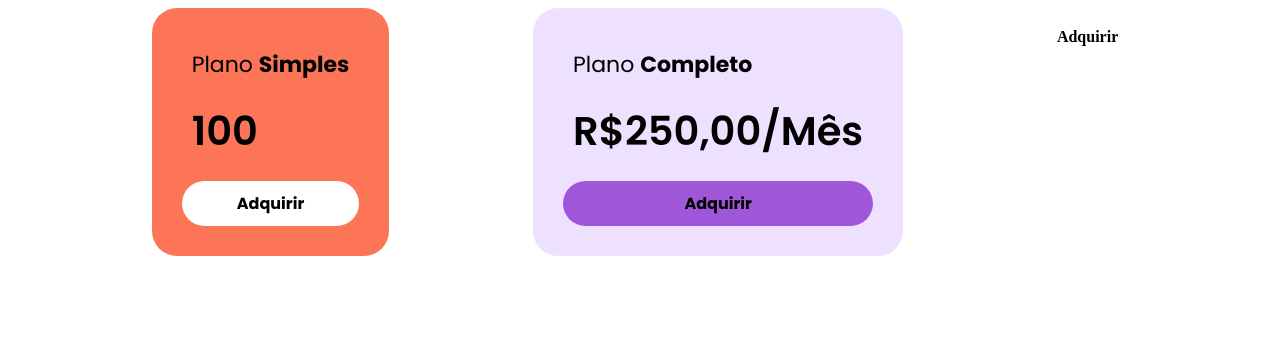
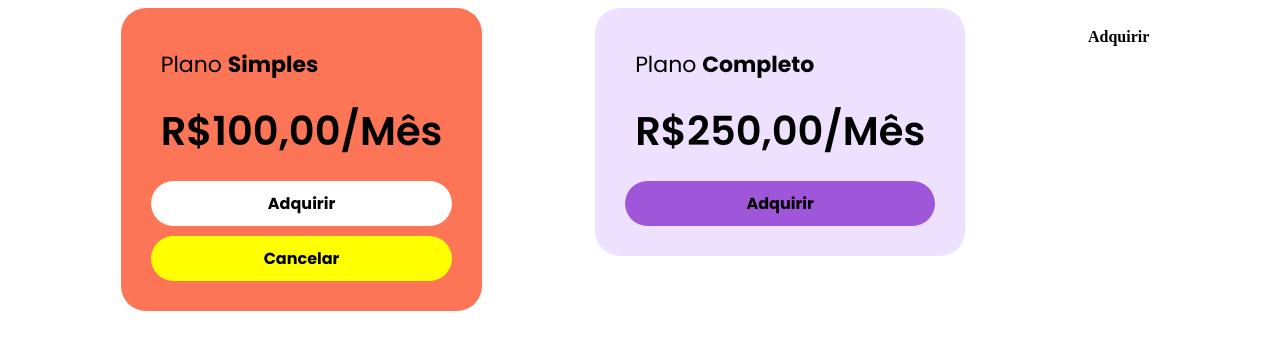
Before and after one commit to EuclydesUchoas/curso-angular, an Angular app in the folder projeto-components/: page / in a window 1280 px wide. Shown: the top 350 px of the page. Built offline with nearby package versions, Linux system fonts and the light colour scheme.

Commit message:
feat: entendimento do template, templateUrl, styles, styleUrl, styleUrl, dentre outras funcionalidades

```diff
--- /dev/null
+++ b/projeto-components/src/app/card-button-cancel/card-button-cancel-2.component.scss
@@ -0,0 +1,3 @@
+.card-cancel-button {
+    background-color: green;
+}
--- /dev/null
+++ b/projeto-components/src/app/card-button-cancel/card-button-cancel.component.html
@@ -0,0 +1 @@
+<div class="card-cancel-button">Cancelar</div>
--- /dev/null
+++ b/projeto-components/src/app/card-button-cancel/card-button-cancel.component.scss
@@ -0,0 +1,10 @@
+.card-cancel-button {
+    font-size: 16px;
+    text-align: center;
+    margin-top: 10px;
+    border-radius: 25px;
+    background-color: blue;
+    cursor: pointer;
+    font-weight: bold;
+    padding: 10px;
+}
--- /dev/null
+++ b/projeto-components/src/app/card-button-cancel/card-button-cancel.component.ts
@@ -0,0 +1,14 @@
+import { Component } from '@angular/core';
+
+@Component({
+  selector: 'app-card-button-cancel',
+  standalone: false,
+  templateUrl: './card-button-cancel.component.html',
+  styleUrls: [
+    './card-button-cancel.component.scss',
+    '../card/card.component.scss'
+  ]
+})
+export class CardButtonCancelComponent {
+
+}
--- a/projeto-components/src/app/card-button/card-button.component.ts
+++ b/projeto-components/src/app/card-button/card-button.component.ts
@@ -3,7 +3,10 @@ import { Component } from '@angular/core';
 @Component({
   selector: 'app-card-button',
   standalone: false,
-  templateUrl: './card-button.component.html',
+  // templateUrl: './card-button.component.html',
+  template: `
+    <div class="card-button">Adquirir</div>
+  `,
   styleUrl: './card-button.component.scss'
 })
 export class CardButtonComponent {
--- a/projeto-components/src/app/card/card.component.html
+++ b/projeto-components/src/app/card/card.component.html
@@ -1,5 +1,6 @@
 <div class="card">
     <div class="card__plan card__item">Plano <b>{{ plano.infos.tipo }}</b></div>
-    <div class="card__price card__item">{{ plano.infos.preco }}</div>
+    <div class="card__price card__item">R${{ plano.infos.preco }},00/Mês</div>
     <app-card-button></app-card-button>
+    <app-card-button-cancel></app-card-button-cancel>
 </div>
--- a/projeto-components/src/app/card/card.component.scss
+++ b/projeto-components/src/app/card/card.component.scss
@@ -20,3 +20,7 @@
         font-size: 40px;
     }
 }
+
+.card-cancel-button {
+    background-color: yellow;
+}
--- a/projeto-components/src/app/card/card.component.ts
+++ b/projeto-components/src/app/card/card.component.ts
@@ -1,4 +1,13 @@
 import { Component } from '@angular/core';
+
+interface IPlano {
+  infos: IInfos;
+}
+
+interface IInfos {
+  tipo: string;
+  preco: number;
+}
 
 @Component({
   selector: 'app-card',
@@ -7,10 +16,11 @@ import { Component } from '@angular/core';
   styleUrl: './card.component.scss'
 })
 export class CardComponent {
-  plano = {
+  // @ts-ignore
+  plano: IPlano = {
     infos: {
       tipo: 'Simples',
-      preco: 100,
-    }
+      preco: 100
+    },
   }
 }
--- a/projeto-components/src/app/cards/cards.module.ts
+++ b/projeto-components/src/app/cards/cards.module.ts
@@ -4,13 +4,15 @@ import { CardButtonComponent } from '../card-button/card-button.component';
 import { CardRoxoButtonComponent } from '../card-roxo-button/card-roxo-button.component';
 import { CardRoxoComponent } from '../card-roxo/card-roxo.component';
 import { CardComponent } from '../card/card.component';
+import { CardButtonCancelComponent } from '../card-button-cancel/card-button-cancel.component';
 
 @NgModule({
   declarations: [
     CardComponent,
     CardButtonComponent,
     CardRoxoComponent,
-    CardRoxoButtonComponent
+    CardRoxoButtonComponent,
+    CardButtonCancelComponent
   ],
   imports: [
     CommonModule
```
Also changed, not shown: 1 other file (tests, documents, lock files or other folders).
